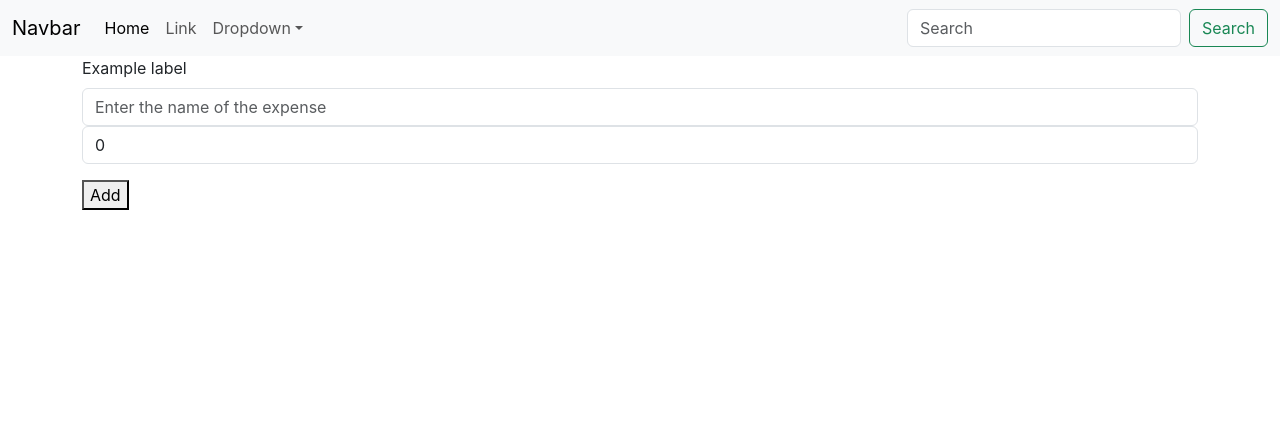
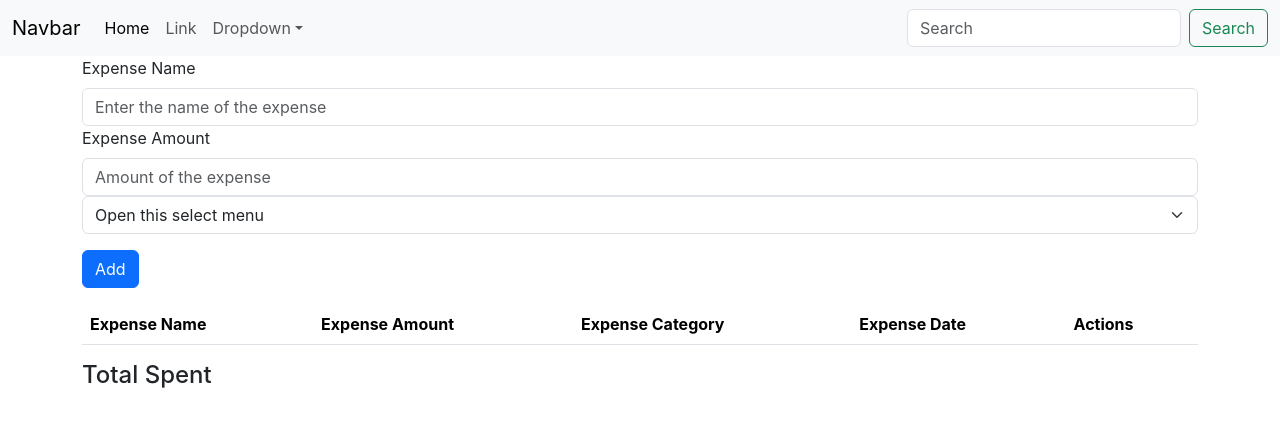
Before and after one commit to Harjot2552/expense-tracker, a React (Create React App) app: page / in a window 1280 px wide. Shown: the top 426 px of the page. Built offline with nearby package versions, Linux system fonts and the light colour scheme.

Commit message:
Added the select tag so that user can select expense category

```diff
--- a/src/components/Expenses.js
+++ b/src/components/Expenses.js
@@ -1,27 +1,88 @@
-import React, { useState } from 'react'
+import React, { useState } from 'react';
 
 export default function Expenses() {
-    const [expenseName, setexpenseName] = useState("");
-    const [expenseAmount, setexpenseAmount] = useState(0)
+    const [expenseName, setExpenseName] = useState("");
+    const [expenseAmount, setExpenseAmount] = useState("");
+    const [expenseCategory, setexpenseCategory] = useState("");
 
 
-    const handleOnChange =(e)=>{
-        e.preventDefault();
-        setexpenseName(e.target.value);
-        setexpenseAmount(e.target.value)
+    const handleOnChange = (e) => {
+        setExpenseName(e.target.value);
+    };
+
+    const handleOnChangeForAmount = (e) => {
+        setExpenseAmount(e.target.value);
+    };
+    const handleOnChangeForexpenseCategory = (e) => {
+        setExpenseAmount(e.target.value);
+    };
+
+    const handleAddExpense = () => {
+
     }
 
-    const handleAddExpense = ()=>{
 
-    }
+
+
     return (
         <div className='container'>
             <div className="mb-3">
-                <label htmlFor="formGroupExampleInput" className="form-label">Example label</label>
-                <input onChange={handleOnChange} value={expenseName} type="text" className="form-control" id="expenseName" placeholder="Enter the name of the expense" />
-                <input onChange={handleOnChange} value={expenseAmount} type="number" className="form-control" id="expenseName" placeholder="Amount of the expense" />
+                <label htmlFor="expenseName" className="form-label">Expense Name</label>
+                <input
+                    onChange={handleOnChange}
+                    value={expenseName}
+                    type="text"
+                    className="form-control"
+                    id="expenseName"
+                    placeholder="Enter the name of the expense"
+                />
+
+                <label htmlFor="expenseAmount" className="form-label">Expense Amount</label>
+                <input
+                    onChange={handleOnChangeForAmount}
+                    value={expenseAmount}
+                    type="number"
+                    className="form-control"
+                    id="expenseAmount"
+                    placeholder="Amount of the expense"
+                />
+
+                <select
+                onChange={handleOnChangeForexpenseCategory}
+                class="form-select"
+                aria-label="Default select example"
+                id='expenseCategory'
+                value={expenseCategory}
+                >
+                <option selected>Open this select menu</option>
+                <option value="1">One</option>
+                <option value="2">Two</option>
+                <option value="3">Three</option>
+                </select>
+
+
             </div>
-            <button onClick={handleAddExpense} type='button'>Add</button>
+            <button onClick={handleAddExpense} type='button' className="btn btn-primary">Add</button>
+
+            <table id='table' className="table mt-3">
+                <thead>
+                    <tr>
+                        <th scope="col">Expense Name</th>
+                        <th scope="col">Expense Amount</th>
+                        <th scope="col">Expense Category</th>
+                        <th scope="col">Expense Date</th>
+                        <th scope="col">Actions</th>
+                    </tr>
+                </thead>
+                <tbody>
+
+                </tbody>
+            </table>
+
+
+            <div className="mt-3">
+                <h4>Total Spent</h4>
+            </div>
         </div>
-    )
+    );
 }
```
